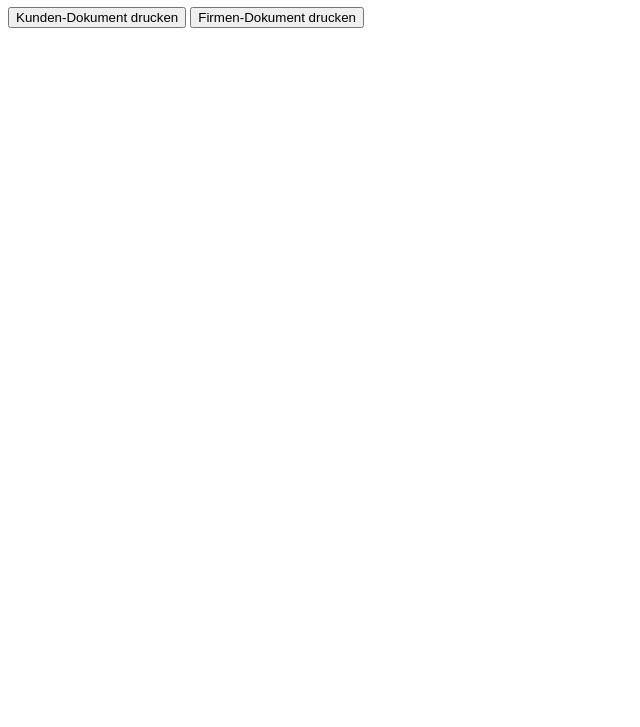
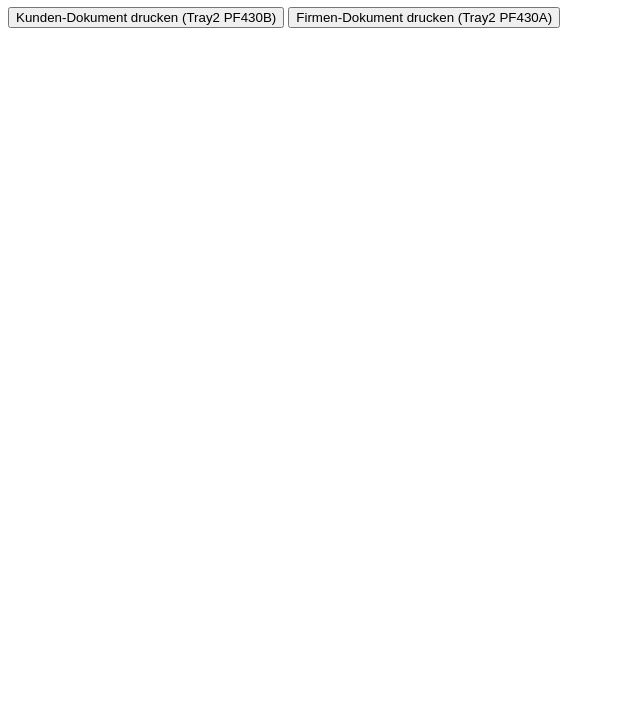
Before and after one commit to ERR999R/ERR999R.github.io, a plain HTML site: page index.html in a window 1280 px wide. Shown: the part 73-800 px from the top of the page, without its empty margins (0-640 px from the left). Drawn offline with Linux system fonts and the light colour scheme.

Commit message:
Update index.html
update Traynames

```diff
--- a/index.html
+++ b/index.html
@@ -7,8 +7,8 @@
 </head>
 <body>
     <h1>Drucker Testseite</h1>
-    <button onclick="printDocument('KundenDruck.pdf', 'Tray2')">Kunden-Dokument drucken</button>
-    <button onclick="printDocument('FirmaDruck.pdf', 'Tray1')">Firmen-Dokument drucken</button>
+    <button onclick="printDocument('KundenDruck.pdf', 'PF430B')">Kunden-Dokument drucken (Tray2 PF430B)</button>
+    <button onclick="printDocument('FirmaDruck.pdf', 'PF430A')">Firmen-Dokument drucken (Tray2 PF430A)</button>
 
     <script>
         function printDocument(fileName, tray) {
```
